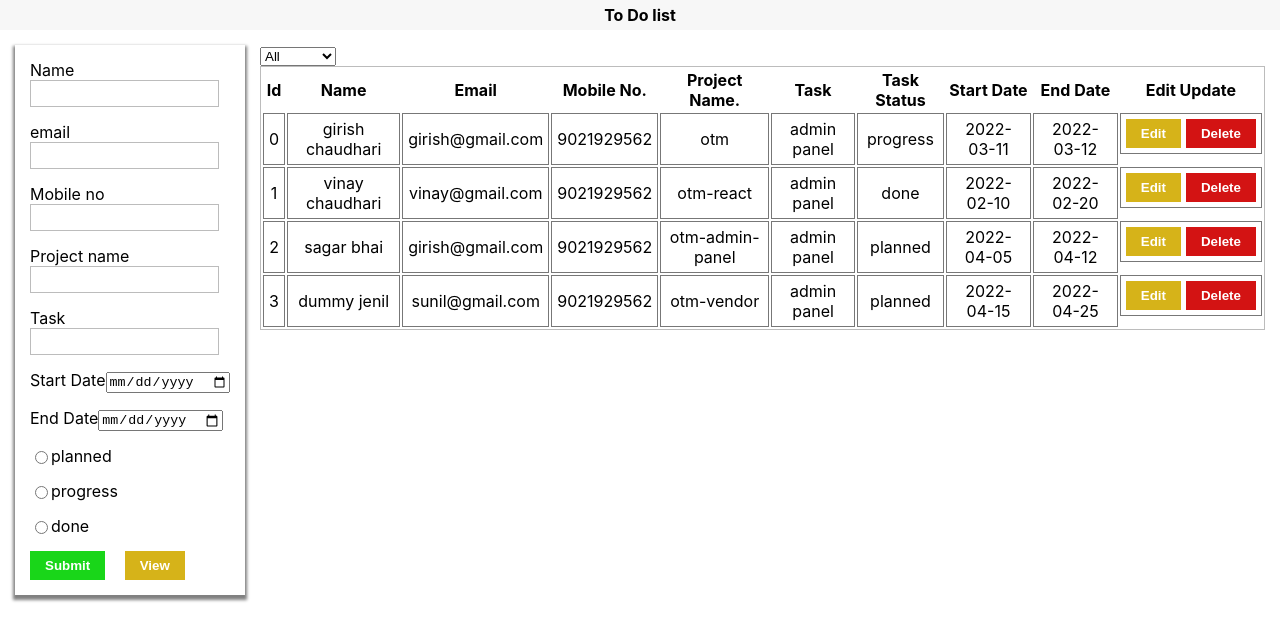
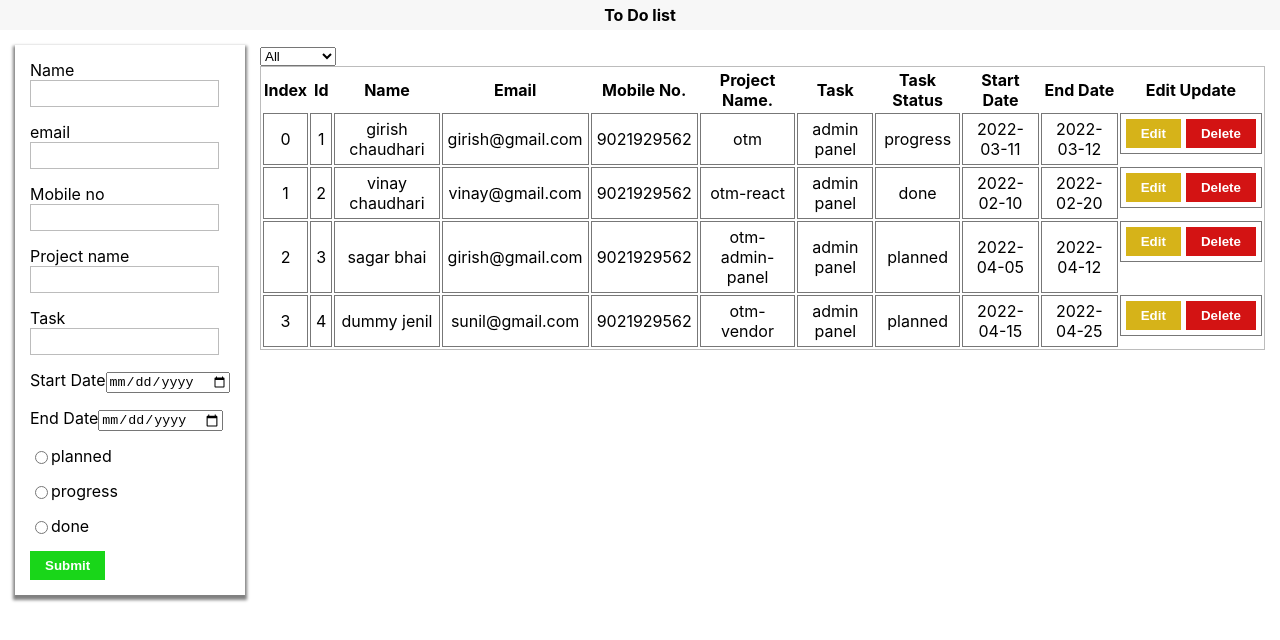
Before and after one commit to girish-chaudhari/crud_inter, a React (Create React App) app: page / in a window 1280 px wide. Shown: the top 640 px of the page. Built offline with nearby package versions, Linux system fonts and the light colour scheme.

Commit message:
updated data crud

```diff
--- a/src/components/DataCrud.js
+++ b/src/components/DataCrud.js
@@ -32,7 +32,9 @@ const DataCrud = () => {
     let deletedData = [...dataList];
     let deletedSnapData = [...snapShot];
     let eleIndex = deletedData.findIndex((item) => item.id === id);
-    let eleIndexinFilter = snapShot.findIndex((item) => item.id === id);
+    let eleIndexinFilter = deletedSnapData.findIndex((item) => item.id === id);
+    console.log('element snap deleted index =>', eleIndex);
+    console.log('element snap deleted index =>', eleIndexinFilter);
     deletedData.splice(eleIndex, 1);
     setDataList(deletedData);
     if (eleIndexinFilter >= 0) {
@@ -73,6 +75,9 @@ const DataCrud = () => {
         end_time: ''
       });
     } else {
+      let id = dataList.length;
+      values.id = id + 1;
+      // console.log('id deleted ');
       setDataList([...dataList, values]);
     }
 
@@ -245,10 +250,9 @@ const DataCrud = () => {
                         {isUpdate ? 'Update' : 'Submit'}
                       </button>
                       &nbsp;
-                      <button className="btn warning btn-view" onClick={() => viewFields(values)}>
-                        {' '}
+                      {/* <button className="btn warning btn-view" onClick={() => viewFields(values)}>
                         View
-                      </button>
+                      </button> */}
                     </div>
                   </form>
                 </div>
@@ -264,6 +268,7 @@ const DataCrud = () => {
                   <table className="table">
                     <thead>
                       <tr>
+                        <th>Index</th>
                         <th>Id</th>
                         <th>Name</th>
                         <th>Email</th>
@@ -281,6 +286,7 @@ const DataCrud = () => {
                         ? dataList.map((item, i) => (
                             <tr key={i}>
                               <td>{i}</td>
+                              <td>{item.id}</td>
                               <td>{item.name}</td>
                               <td>{item.email}</td>
                               <td>{item.mobile}</td>
@@ -309,6 +315,7 @@ const DataCrud = () => {
                         : snapShot.map((item, i) => (
                             <tr key={i}>
                               <td>{i}</td>
+                              <td>{item.id}</td>
                               <td>{item.name}</td>
                               <td>{item.email}</td>
                               <td>{item.mobile}</td>
```
